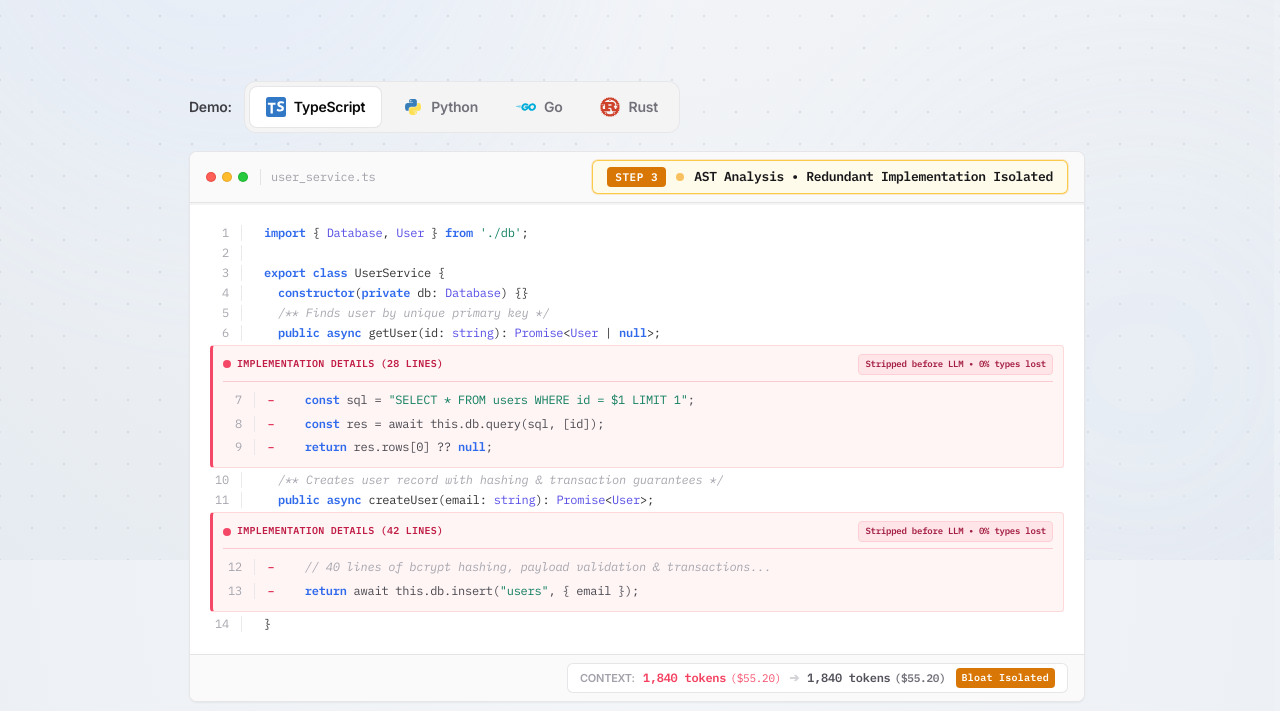
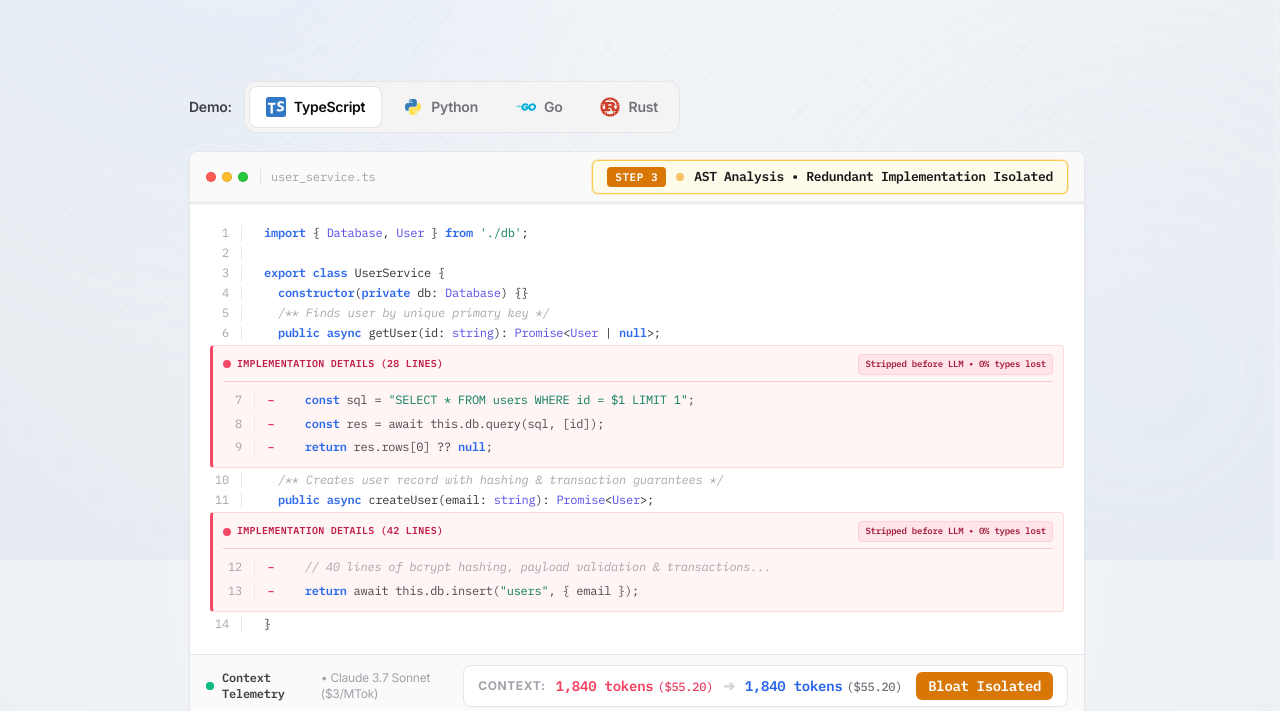
Before and after one commit to kyzoeth/siftrcode, a website: page web/index.html in a window 1280 px wide. Shown: the part 240-951 px from the top of the page. Drawn offline with nearby package versions, Linux system fonts and the light colour scheme.

Commit message:
Elevate Context savings badge and telemetry bar prominence

```diff
--- a/web/index.html
+++ b/web/index.html
@@ -447,6 +447,13 @@
       -webkit-user-select: none;
     }
 
+    .save-tag-glow {
+      box-shadow: 0 0 14px -1px rgba(16, 185, 129, 0.45);
+    }
+    html.dark .save-tag-glow {
+      box-shadow: 0 0 16px 0px rgba(52, 211, 153, 0.4);
+    }
+
     /* Targeted Implementation Highlight Card System */
     .targeted-prune-card {
       background: transparent;
@@ -755,24 +762,34 @@
           </div>
 
           <!-- Terminal Footer with Consolidated Telemetry Stream -->
-          <div class="bg-zinc-50/90 dark:bg-zinc-900/70 px-4 py-2 border-t border-zinc-200 dark:border-zinc-800 text-[11px] text-zinc-500 dark:text-zinc-400 flex items-center justify-end gap-2 shrink-0">
+          <div class="bg-zinc-50/95 dark:bg-zinc-900/90 px-3.5 sm:px-4 py-2.5 border-t border-zinc-200 dark:border-zinc-800 flex items-center justify-between gap-3 shrink-0">
+            <!-- Left Live Pulse Telemetry Indicator -->
+            <div class="hidden sm:flex items-center gap-2 text-xs font-mono text-zinc-500 dark:text-zinc-400 select-none">
+              <span class="relative flex h-2 w-2">
+                <span class="animate-ping absolute inline-flex h-full w-full rounded-full bg-emerald-400 opacity-75"></span>
+                <span class="relative inline-flex rounded-full h-2 w-2 bg-emerald-500"></span>
+              </span>
+              <span class="font-semibold text-zinc-700 dark:text-zinc-300">Context Telemetry</span>
+              <span class="hidden md:inline text-zinc-400 dark:text-zinc-500 font-sans">&bull; Claude 3.7 Sonnet ($3/MTok)</span>
+            </div>
+
             <!-- Context Token Stream & Live Reduction Pill -->
-            <button onclick="triggerPruneMorph()" title="Click to replay AST synthesis animation" class="flex items-center gap-1.5 sm:gap-2 px-2.5 sm:px-3 py-1 rounded-md bg-white dark:bg-zinc-800/90 border border-zinc-200/90 dark:border-zinc-700/80 font-sans text-xs shadow-2xs whitespace-nowrap hover:border-blue-400 dark:hover:border-blue-500 hover:bg-zinc-50 dark:hover:bg-zinc-800 transition btn-press cursor-pointer shrink-0">
-              <span class="text-zinc-400 dark:text-zinc-500 text-[10px] sm:text-[11px] uppercase font-semibold">Context:</span>
-
-              <div class="flex items-center gap-1 font-mono font-semibold text-rose-500 whitespace-nowrap shrink-0">
-                <span id="bridgeRaw">0 tokens</span>
-                <span class="text-[11px] font-normal opacity-90">(<span id="costRaw">$0.00</span>)</span>
+            <button onclick="triggerPruneMorph()" title="Click to replay AST synthesis animation" class="flex items-center gap-2 sm:gap-2.5 px-3 sm:px-3.5 py-1.5 rounded-lg bg-white dark:bg-zinc-800/90 border border-zinc-200/90 dark:border-zinc-700/80 font-sans text-xs shadow-2xs whitespace-nowrap hover:border-emerald-400 dark:hover:border-emerald-500 hover:bg-zinc-50 dark:hover:bg-zinc-800 transition btn-press cursor-pointer shrink-0 ml-auto">
+              <span class="text-zinc-400 dark:text-zinc-500 text-[11px] sm:text-xs font-bold uppercase tracking-wider select-none">Context:</span>
+
+              <div class="flex items-baseline gap-1 font-mono text-xs sm:text-sm font-semibold text-rose-500 dark:text-rose-400 whitespace-nowrap shrink-0">
+                <span id="bridgeRaw" class="font-bold">0 tokens</span>
+                <span class="text-[11px] sm:text-xs font-medium opacity-85 text-rose-600 dark:text-rose-300">(<span id="costRaw">$0.00</span>)</span>
               </div>
 
-              <span class="text-zinc-300 dark:text-zinc-600 font-bold">➔</span>
-
-              <div class="flex items-center gap-1 font-mono font-bold text-zinc-600 dark:text-zinc-400 whitespace-nowrap shrink-0">
-                <span id="bridgeSkel">1,840 tokens</span>
-                <span class="text-[11px] font-semibold text-zinc-500 dark:text-zinc-400">(<span id="costSkel">$55.20</span>)</span>
+              <span class="text-zinc-300 dark:text-zinc-600 font-black text-sm select-none">➔</span>
+
+              <div class="flex items-baseline gap-1 font-mono text-xs sm:text-sm font-bold text-zinc-800 dark:text-zinc-200 whitespace-nowrap shrink-0">
+                <span id="bridgeSkel" class="text-blue-600 dark:text-blue-400 font-extrabold">1,840 tokens</span>
+                <span class="text-[11px] sm:text-xs font-medium text-zinc-500 dark:text-zinc-400">(<span id="costSkel">$55.20</span>)</span>
               </div>
 
-              <span class="text-[10px] px-1.5 py-0.5 rounded bg-blue-600 text-white font-mono font-bold tracking-wide whitespace-nowrap shrink-0 ml-0.5" id="costSavedTag">Scanning...</span>
+              <span id="costSavedTag" class="text-xs sm:text-sm px-3 py-1 rounded-md bg-blue-600 text-white font-mono font-bold tracking-tight whitespace-nowrap shrink-0 shadow-xs ml-1 transition-all duration-300">Scanning...</span>
             </button>
           </div>
 
@@ -1611,14 +1628,14 @@ impl Gateway for StripeGateway {
         if (costSkel) costSkel.innerText = `$${conf.rawCost.toFixed(2)}`;
         if (costSavedTag) {
           costSavedTag.innerText = 'Scanning...';
-          costSavedTag.className = 'text-[10px] px-1.5 py-0.5 rounded bg-blue-600 text-white font-mono font-bold tracking-wide whitespace-nowrap shrink-0 ml-0.5';
+          costSavedTag.className = 'text-xs sm:text-sm px-3 py-1 rounded-md bg-blue-600 text-white font-mono font-bold tracking-tight whitespace-nowrap shrink-0 shadow-xs ml-1 transition-all duration-300';
         }
       } else {
         if (bridgeSkel) bridgeSkel.innerText = `${conf.skelTokens.toLocaleString()} tokens`;
         if (costSkel) costSkel.innerText = `$${conf.skelCost.toFixed(2)}`;
         if (costSavedTag) {
           costSavedTag.innerText = `Save $${conf.savedCost.toFixed(2)}`;
-          costSavedTag.className = 'text-[10px] px-1.5 py-0.5 rounded bg-emerald-600 text-white font-mono font-bold tracking-wide whitespace-nowrap shrink-0 ml-0.5';
+          costSavedTag.className = 'text-xs sm:text-sm px-3 py-1 rounded-md bg-emerald-600 text-white font-mono font-black tracking-tight whitespace-nowrap shrink-0 shadow-xs ring-2 ring-emerald-500/30 ml-1 transition-all duration-300 save-tag-glow';
         }
       }
     }
@@ -1752,7 +1769,7 @@ impl Gateway for StripeGateway {
       const costSavedTag = document.getElementById('costSavedTag');
       if (costSavedTag) {
         costSavedTag.innerText = 'Profiling...';
-        costSavedTag.className = 'text-[10px] px-1.5 py-0.5 rounded bg-blue-600 text-white font-mono font-bold tracking-wide whitespace-nowrap shrink-0 ml-0.5';
+        costSavedTag.className = 'text-xs sm:text-sm px-3 py-1 rounded-md bg-blue-600 text-white font-mono font-bold tracking-tight whitespace-nowrap shrink-0 shadow-xs ml-1 transition-all duration-300';
       }
 
       setMorphStatus('scan', 2, 'AST Analysis • Profiling Syntax Tree & Token Density...');
@@ -1802,7 +1819,7 @@ impl Gateway for StripeGateway {
 
         if (costSavedTag) {
           costSavedTag.innerText = 'Bloat Isolated';
-          costSavedTag.className = 'text-[10px] px-1.5 py-0.5 rounded bg-amber-600 text-white font-mono font-bold tracking-wide whitespace-nowrap shrink-0 ml-0.5';
+          costSavedTag.className = 'text-xs sm:text-sm px-3 py-1 rounded-md bg-amber-600 text-white font-mono font-bold tracking-tight whitespace-nowrap shrink-0 shadow-xs ml-1 transition-all duration-300';
         }
         setMorphStatus('targeting', 3, 'AST Analysis • Redundant Implementation Isolated');
       }, scanDuration);
@@ -1831,7 +1848,7 @@ impl Gateway for StripeGateway {
         animateNumber('costSkel', conf.rawCost, conf.skelCost, countdownDuration, v => `$${v.toFixed(2)}`);
         animateNumber('costSavedTag', 0, conf.savedCost, countdownDuration, v => `Save $${v.toFixed(2)}`);
         if (costSavedTag) {
-          costSavedTag.className = 'text-[10px] px-1.5 py-0.5 rounded bg-emerald-600 text-white font-mono font-bold tracking-wide whitespace-nowrap shrink-0 ml-0.5';
+          costSavedTag.className = 'text-xs sm:text-sm px-3 py-1 rounded-md bg-emerald-600 text-white font-mono font-black tracking-tight whitespace-nowrap shrink-0 shadow-xs ring-2 ring-emerald-500/30 ml-1 transition-all duration-300 save-tag-glow';
         }
 
         if (typeof window.triggerDotRipple === 'function') window.triggerDotRipple();
@@ -2041,6 +2058,10 @@ ${renderedRaw}
       animateNumber('bridgeSkel', prevMetrics.skelTokens, skelTokens, duration, v => `${Math.round(v).toLocaleString()} tokens`);
       animateNumber('costSkel', prevMetrics.skelCost, skelCost, duration, v => `$${v.toFixed(2)}`);
       animateNumber('costSavedTag', prevMetrics.savedCost, savedCost, duration, v => `Save $${v.toFixed(2)}`);
+      const costSavedTag = document.getElementById('costSavedTag');
+      if (costSavedTag) {
+        costSavedTag.className = 'text-xs sm:text-sm px-3 py-1 rounded-md bg-emerald-600 text-white font-mono font-black tracking-tight whitespace-nowrap shrink-0 shadow-xs ring-2 ring-emerald-500/30 ml-1 transition-all duration-300 save-tag-glow';
+      }
 
       document.getElementById('skelOutput').innerHTML = `<div class="font-mono text-xs text-zinc-800 dark:text-zinc-200 leading-relaxed">${renderCodeLinesWithNumbers(skel, curLang, 1)}</div>`;
 
```
